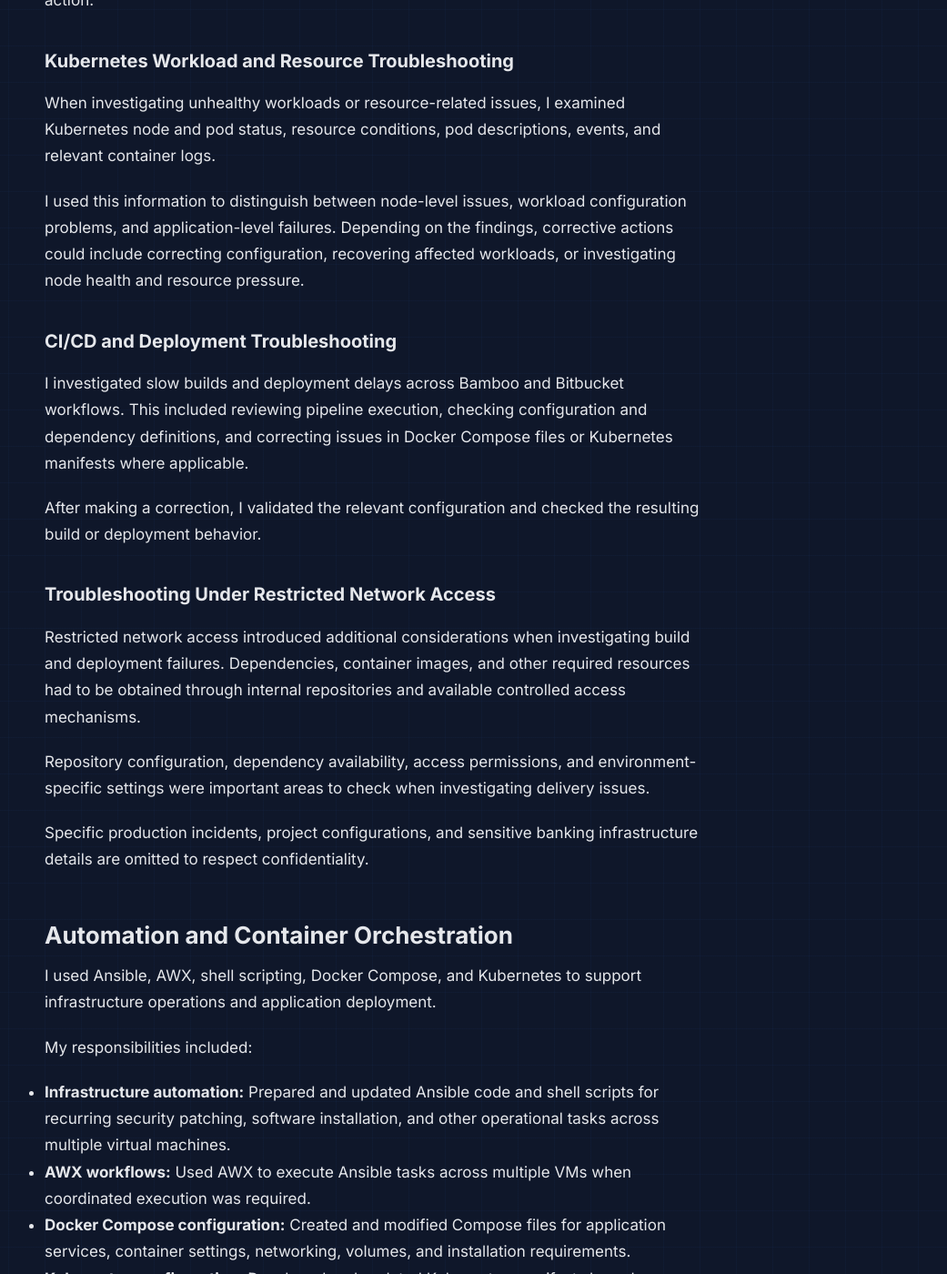
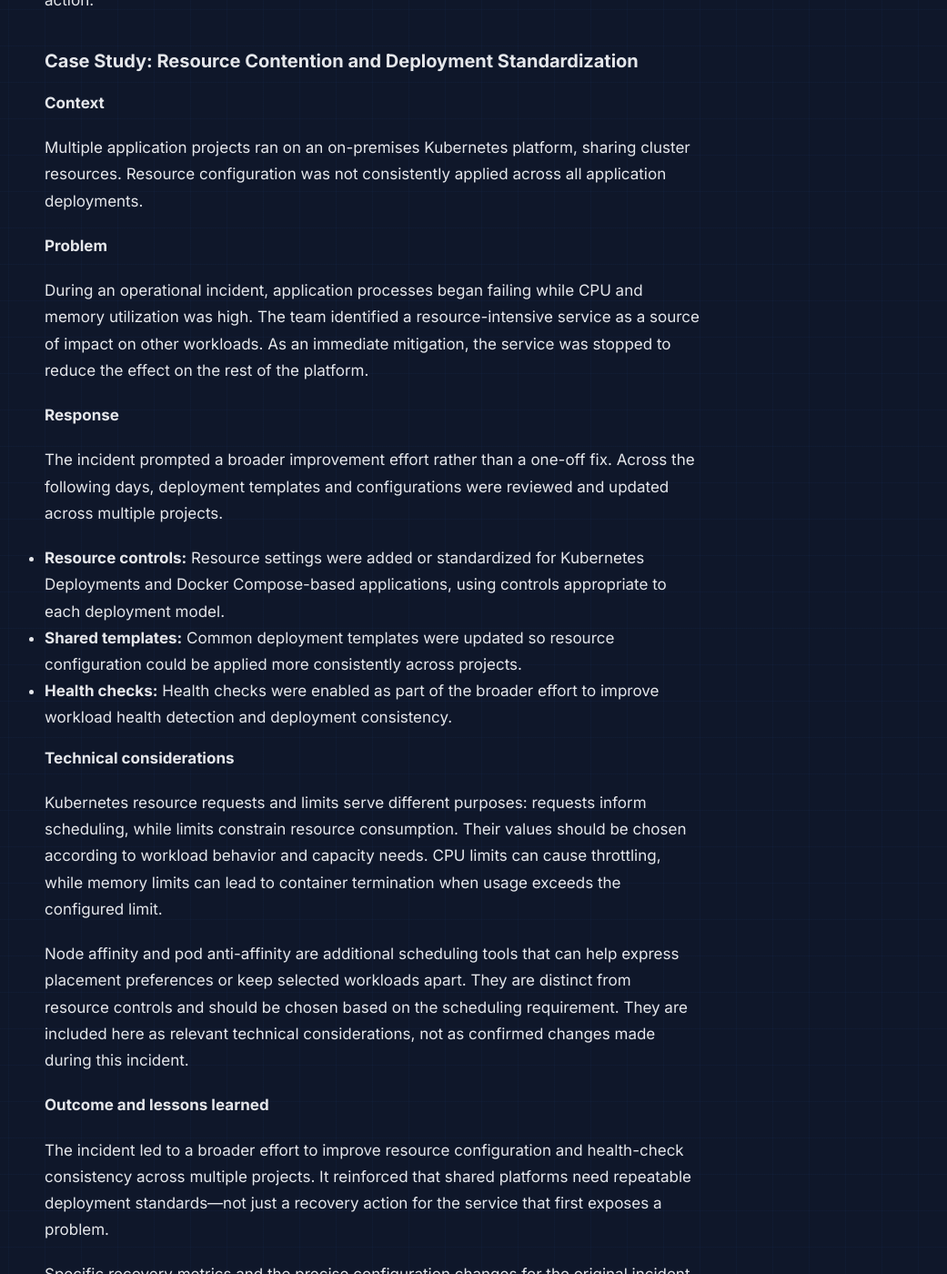
Before and after one commit to SaraIravani/SaraIravani-SaraIravani.github.io, a Jekyll site: the page built from work/tata-tejarat-bank.md, in a window 1280 px wide and 1400 px high, scrolled down 5910 px. Shown: the whole window at 91% size, without its empty margins (231-1272 px from the left). Built offline with Jekyll 4.4.1, drawn with Linux system fonts in a browser that asks for light colours; some of the changed text lies outside the part shown.

Commit message:
Document on-premises Kubernetes resource-contеntion case study

```diff
--- a/work/tata-tejarat-bank.md
+++ b/work/tata-tejarat-bank.md
@@ -157,6 +157,36 @@ The level of deployment automation varied by project. This work supported applic
 
 I supported troubleshooting across Kubernetes workloads, containerized applications, and CI/CD workflows. My approach focused on identifying the affected component, examining its current state and configuration, and determining an appropriate corrective action.
 
+### Case Study: Resource Contention and Deployment Standardization
+
+**Context**
+
+Multiple application projects ran on an on-premises Kubernetes platform, sharing cluster resources. Resource configuration was not consistently applied across all application deployments.
+
+**Problem**
+
+During an operational incident, application processes began failing while CPU and memory utilization was high. The team identified a resource-intensive service as a source of impact on other workloads. As an immediate mitigation, the service was stopped to reduce the effect on the rest of the platform.
+
+**Response**
+
+The incident prompted a broader improvement effort rather than a one-off fix. Across the following days, deployment templates and configurations were reviewed and updated across multiple projects.
+
+- **Resource controls:** Resource settings were added or standardized for Kubernetes Deployments and Docker Compose-based applications, using controls appropriate to each deployment model.
+- **Shared templates:** Common deployment templates were updated so resource configuration could be applied more consistently across projects.
+- **Health checks:** Health checks were enabled as part of the broader effort to improve workload health detection and deployment consistency.
+
+**Technical considerations**
+
+Kubernetes resource requests and limits serve different purposes: requests inform scheduling, while limits constrain resource consumption. Their values should be chosen according to workload behavior and capacity needs. CPU limits can cause throttling, while memory limits can lead to container termination when usage exceeds the configured limit.
+
+Node affinity and pod anti-affinity are additional scheduling tools that can help express placement preferences or keep selected workloads apart. They are distinct from resource controls and should be chosen based on the scheduling requirement. They are included here as relevant technical considerations, not as confirmed changes made during this incident.
+
+**Outcome and lessons learned**
+
+The incident led to a broader effort to improve resource configuration and health-check consistency across multiple projects. It reinforced that shared platforms need repeatable deployment standards—not just a recovery action for the service that first exposes a problem.
+
+Specific recovery metrics and the precise configuration changes for the original incident are not included because they have not been independently confirmed.
+
 ### Kubernetes Workload and Resource Troubleshooting
 
 When investigating unhealthy workloads or resource-related issues, I examined Kubernetes node and pod status, resource conditions, pod descriptions, events, and relevant container logs.
```
